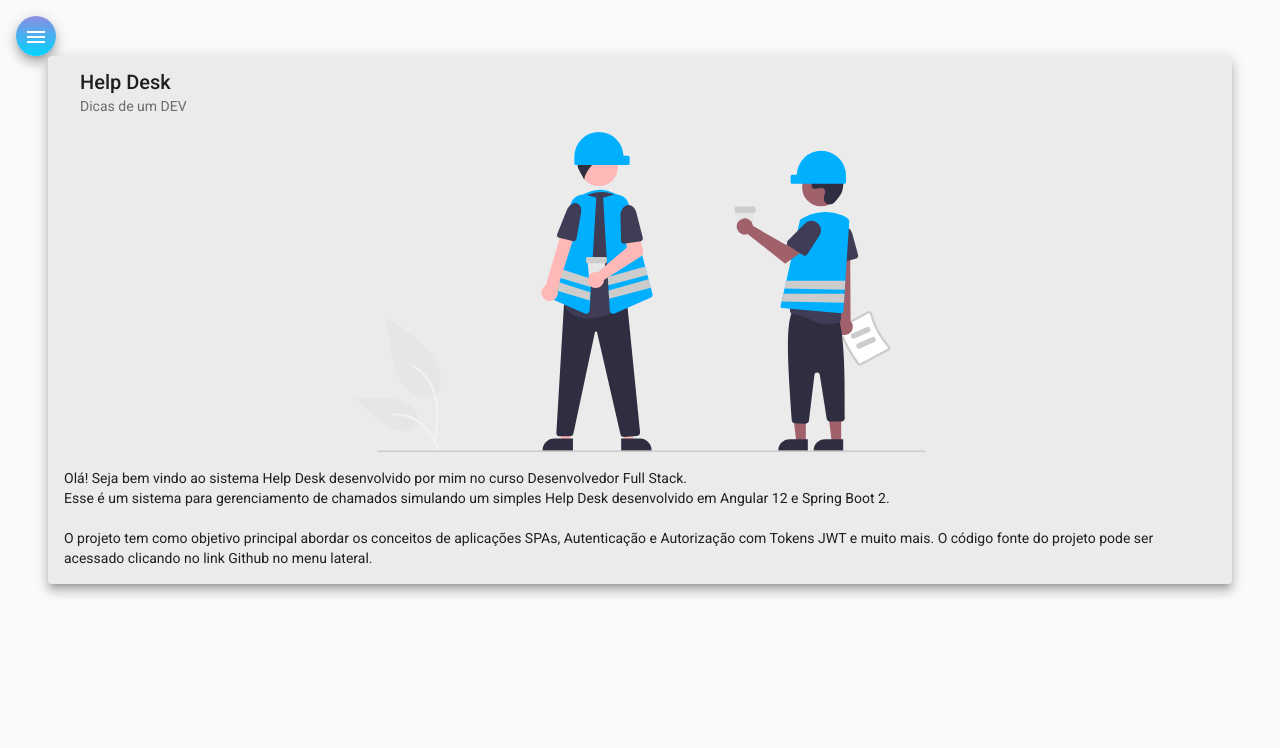
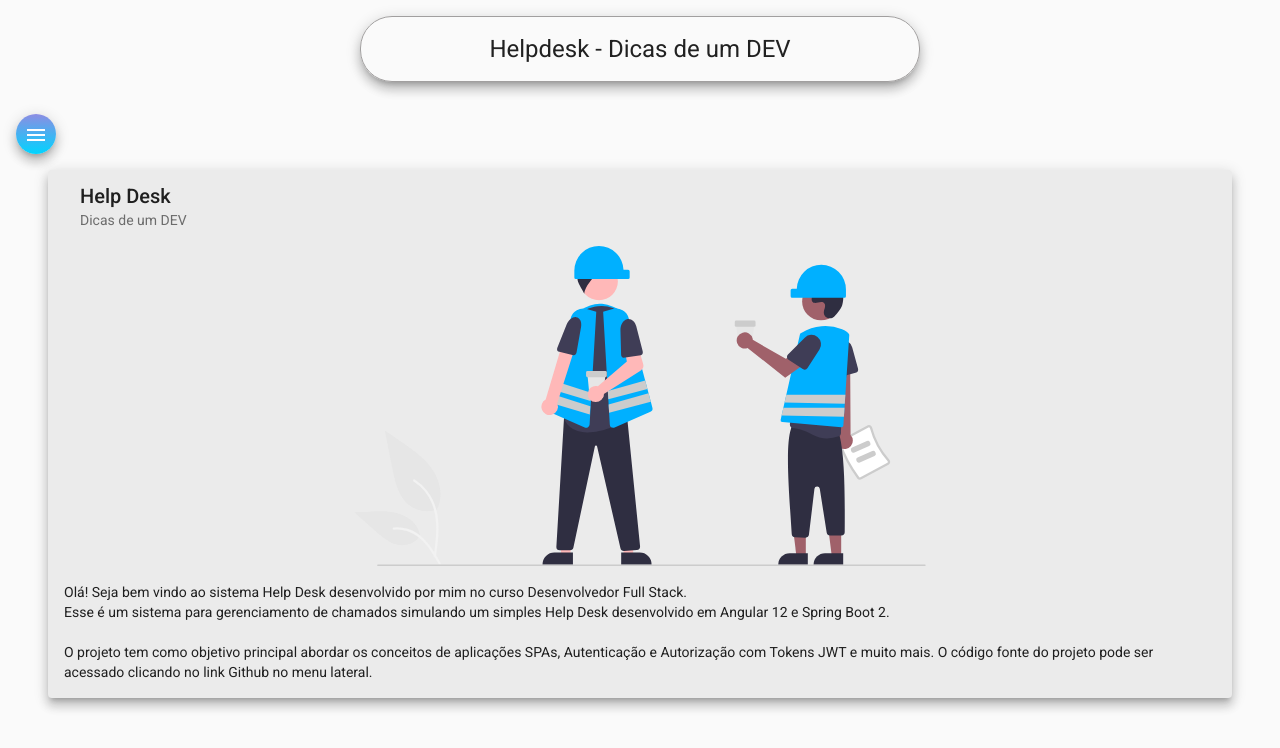
Before and after one commit to nicolasceccato/helpdesk, an Angular app in the folder front/helpdesk/: page /home in a window 1280 px wide. Shown: the top 748 px of the page. Built offline with nearby package versions, Linux system fonts and the light colour scheme.

Commit message:
feat(header): create css and html for the header component

```diff
--- a/front/helpdesk/src/app/components/header/header.component.css
+++ b/front/helpdesk/src/app/components/header/header.component.css
@@ -0,0 +1,12 @@
+.container {
+    display: flex;
+    align-items: center;
+    justify-content: center;
+}
+
+h1 {
+    margin-top: 1rem;
+    border: 1px solid rgb(161, 159, 159);
+    padding: 1rem 10%;
+    border-radius: 2rem;
+}
--- a/front/helpdesk/src/app/components/header/header.component.html
+++ b/front/helpdesk/src/app/components/header/header.component.html
@@ -1 +1,3 @@
-<p>header works!</p>
+<div class="container">
+    <h1 class="mat-elevation-z8">Helpdesk - Dicas de um DEV</h1>
+</div>
--- a/front/helpdesk/src/app/components/home/home.component.css
+++ b/front/helpdesk/src/app/components/home/home.component.css
@@ -1,6 +1,6 @@
 .card {
     width: 90%;
-    margin: auto;
+    margin: 1rem auto;
     background-color: rgb(235, 235, 235);
 }
 
--- a/front/helpdesk/src/app/components/nav/nav.component.html
+++ b/front/helpdesk/src/app/components/nav/nav.component.html
@@ -26,6 +26,7 @@
     </mat-drawer>
 
     <div class="sidenav-content">
+        <app-header></app-header>
         <button class="menu mat-elevation-z8" (click)="drawer.toggle()" mat-icon-button>
             <mat-icon>menu</mat-icon>
         </button>
```
